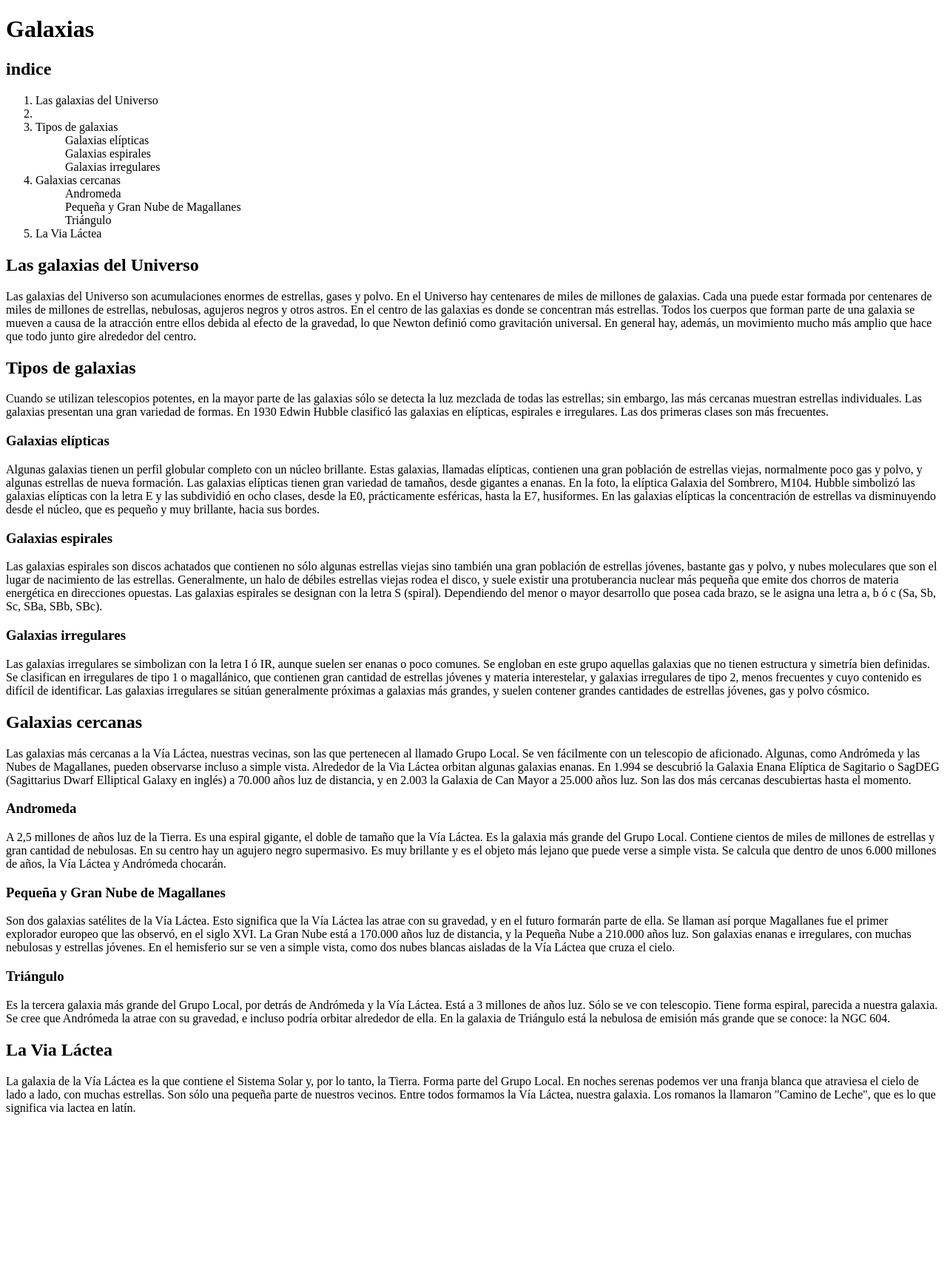
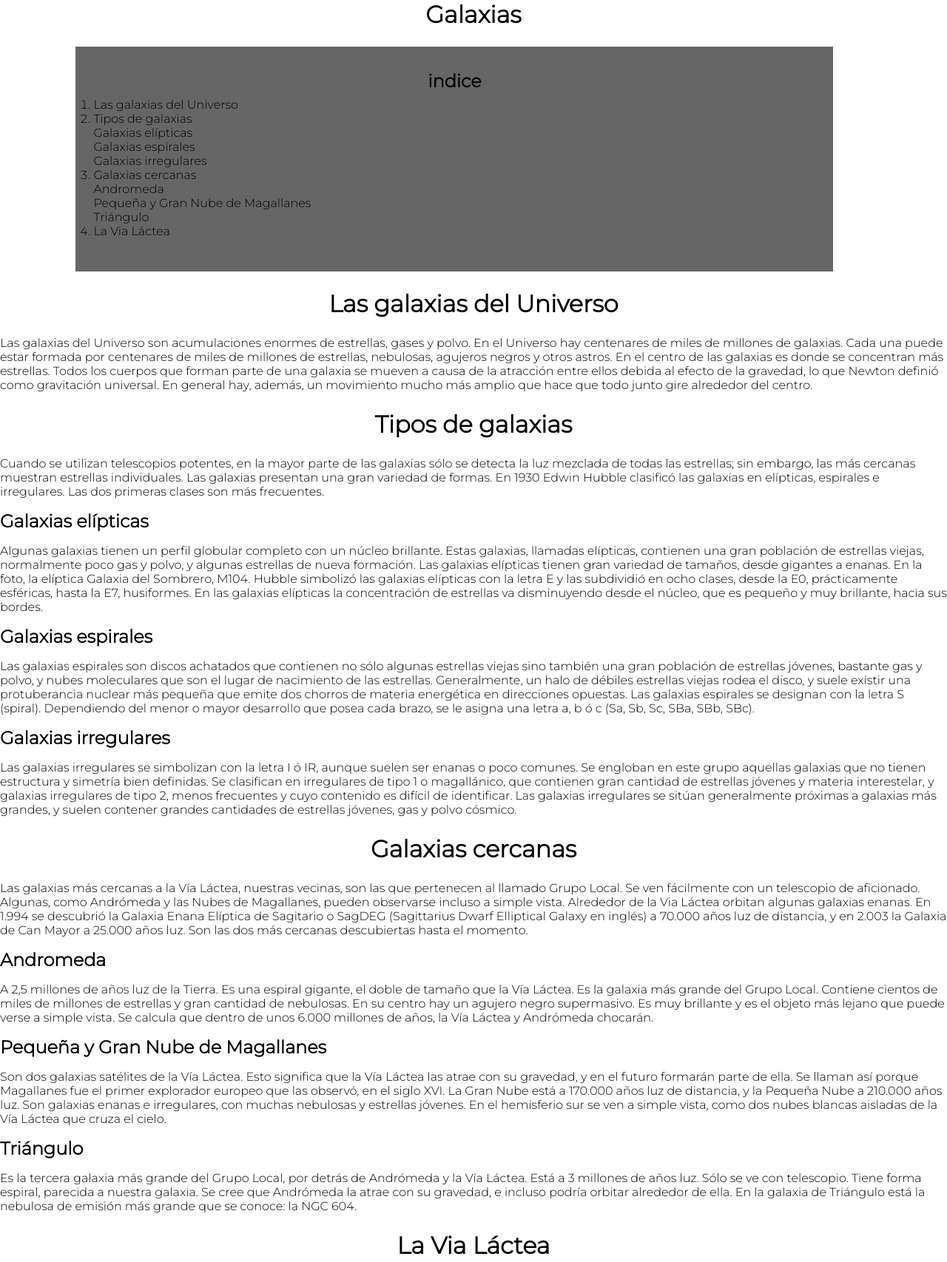
Before and after one commit to CesarMatiasRomero/Cosmos, a plain HTML site: page galaxias.html in a window 1280 px wide. Shown: the top 1706 px of the page at 74% size. Before the commit the page ends 1523 px from the top, so only its background shows below. Drawn offline with Linux system fonts and the light colour scheme.

Commit message:
Se agrego pages.css

```diff
--- a/galaxias.html
+++ b/galaxias.html
@@ -4,15 +4,19 @@
     <meta charset="UTF-8">
     <meta http-equiv="X-UA-Compatible" content="IE=edge">
     <meta name="viewport" content="width=device-width, initial-scale=1.0">
-    <title>Galaxia</title>
+    <link rel="preconnect" href="https://fonts.googleapis.com">
+    <link rel="preconnect" href="https://fonts.gstatic.com" crossorigin>
+    <link href="https://fonts.googleapis.com/css2?family=Montserrat:wght@300&display=swap" rel="stylesheet">
+    <link rel="stylesheet" href="./pages.css">
+    <title>Galaxias</title>
 </head>
 <body>
 
     <h1>Galaxias</h1>
-    <div id="indice">
+    <div id="indice_galaxias">
         <h2>indice</h2>
         <ol>
-            <li>Las galaxias del Universo<li>
+            <li>Las galaxias del Universo</li>
             <li>Tipos de galaxias</li>
             <ul>Galaxias elípticas</ul>
             <ul>Galaxias espirales</ul>
@@ -26,7 +30,7 @@
         </ol>
     </div>
 
-    <h2>Las galaxias del Universo</h2>
+    <h3 class="title">Las galaxias del Universo</h3>
     <p>
         Las galaxias del Universo son acumulaciones enormes de estrellas, gases y polvo.
         En el Universo hay centenares de miles de millones de galaxias. Cada una puede estar formada por centenares de miles de millones de estrellas, nebulosas, agujeros negros y otros astros.
@@ -35,13 +39,13 @@
 
     </p>
 
-    <h2>Tipos de galaxias</h2>
+    <h3 class="title">Tipos de galaxias</h3>
     <p>
         Cuando se utilizan telescopios potentes, en la mayor parte de las galaxias sólo se detecta la luz mezclada de todas las estrellas; sin embargo, las más cercanas muestran estrellas individuales.
         Las galaxias presentan una gran variedad de formas. En 1930 Edwin Hubble clasificó las galaxias en elípticas, espirales e irregulares. Las dos primeras clases son más frecuentes.
     </p>
 
-    <h3>Galaxias elípticas</h3>
+    <h4 class="subtitle">Galaxias elípticas</h4>
     <p>
         Algunas galaxias tienen un perfil globular completo con un núcleo brillante.
         Estas galaxias, llamadas elípticas, contienen una gran población de estrellas viejas, normalmente poco gas y polvo, y algunas estrellas de nueva formación. Las galaxias elípticas tienen gran variedad de tamaños, desde gigantes a enanas. En la foto, la elíptica Galaxia del Sombrero, M104.
@@ -49,7 +53,7 @@
 
     </p>
 
-    <h3>Galaxias espirales</h3>
+    <h4 class="subtitle">Galaxias espirales</h4>
     <p>
         Las galaxias espirales son discos achatados que contienen no sólo algunas estrellas viejas sino también una gran población de estrellas jóvenes, bastante gas y polvo, y nubes moleculares que son el lugar de nacimiento de las estrellas.
         Generalmente, un halo de débiles estrellas viejas rodea el disco, y suele existir una protuberancia nuclear más pequeña que emite dos chorros de materia energética en direcciones opuestas.
@@ -57,7 +61,7 @@
 
     </p>
 
-    <h3>Galaxias irregulares</h3>
+    <h4 class="subtitle">Galaxias irregulares</h4>
     <p>
         Las galaxias irregulares se simbolizan con la letra I ó IR, aunque suelen ser enanas o poco comunes. Se engloban en este grupo aquellas galaxias que no tienen estructura y simetría bien definidas.
         Se clasifican en irregulares de tipo 1 o magallánico, que contienen gran cantidad de estrellas jóvenes y materia interestelar, y galaxias irregulares de tipo 2, menos frecuentes y cuyo contenido es difícil de identificar.
@@ -65,29 +69,29 @@
 
     </p>
 
-    <h2>Galaxias cercanas</h2>
+    <h3 class="title">Galaxias cercanas</h3>
     <p>
         Las galaxias más cercanas a la Vía Láctea, nuestras vecinas, son las que pertenecen al llamado Grupo Local.
         Se ven fácilmente con un telescopio de aficionado. Algunas, como Andrómeda y las Nubes de Magallanes, pueden observarse incluso a simple vista.
         Alrededor de la Via Láctea orbitan algunas galaxias enanas. En 1.994 se descubrió la Galaxia Enana Elíptica de Sagitario o SagDEG (Sagittarius Dwarf Elliptical Galaxy en inglés) a 70.000 años luz de distancia, y en 2.003 la Galaxia de Can Mayor a 25.000 años luz. Son las dos más cercanas descubiertas hasta el momento.
     </p>
 
-    <h3>Andromeda</h3>
+    <h4 class="subtitle">Andromeda</h4>
     <p>
         A 2,5 millones de años luz de la Tierra. Es una espiral gigante, el doble de tamaño que la Vía Láctea. Es la galaxia más grande del Grupo Local. Contiene cientos de miles de millones de estrellas y gran cantidad de nebulosas. En su centro hay un agujero negro supermasivo. Es muy brillante y es el objeto más lejano que puede verse a simple vista. Se calcula que dentro de unos 6.000 millones de años, la Vía Láctea y Andrómeda chocarán.
     </p>
 
-    <h3>Pequeña y Gran Nube de Magallanes</h3>
+    <h4 class="subtitle">Pequeña y Gran Nube de Magallanes</h4>
     <p>
         Son dos galaxias satélites de la Vía Láctea. Esto significa que la Vía Láctea las atrae con su gravedad, y en el futuro formarán parte de ella. Se llaman así porque Magallanes fue el primer explorador europeo que las observó, en el siglo XVI. La Gran Nube está a 170.000 años luz de distancia, y la Pequeña Nube a 210.000 años luz. Son galaxias enanas e irregulares, con muchas nebulosas y estrellas jóvenes. En el hemisferio sur se ven a simple vista, como dos nubes blancas aisladas de la Vía Láctea que cruza el cielo.
     </p>
 
-    <h3>Triángulo</h3>
+    <h4 class="subtitle">Triángulo</h4>
     <p>
         Es la tercera galaxia más grande del Grupo Local, por detrás de Andrómeda y la Vía Láctea. Está a 3 millones de años luz. Sólo se ve con telescopio. Tiene forma espiral, parecida a nuestra galaxia. Se cree que Andrómeda la atrae con su gravedad, e incluso podría orbitar alrededor de ella. En la galaxia de Triángulo está la nebulosa de emisión más grande que se conoce: la NGC 604.
     </p>
 
-    <h2>La Via Láctea</h2>
+    <h3 class="title">La Via Láctea</h3>
     <p>
         La galaxia de la Vía Láctea es la que contiene el Sistema Solar y, por lo tanto, la Tierra. Forma parte del Grupo Local.
         En noches serenas podemos ver una franja blanca que atraviesa el cielo de lado a lado, con muchas estrellas.
--- a/login.css
+++ b/login.css
@@ -1,3 +1,7 @@
+body{
+    font-family: 'Montserrat', sans-serif;
+}
+
 #login-box {
     border-radius: 20px;
     width: 60%;
--- a/main.css
+++ b/main.css
@@ -8,6 +8,8 @@ body{
     background-image: url(./Assets/Background.jpg);
     background-size: auto;
     background-repeat: no-repeat;
+    font-family: 'Montserrat', sans-serif;
+
 }
 
 
@@ -76,6 +78,8 @@ a{
 } */
 
 
+
+
 #nebulosas{
     width: 100vw;
     display: flex;
--- /dev/null
+++ b/pages.css
@@ -0,0 +1,53 @@
+*{
+    padding: 0;
+    margin: 0;
+    box-sizing: border-box;
+}
+
+body{
+    font-family: 'Montserrat', sans-serif;
+}
+
+.container{
+    padding: 2vh;
+    text-align: justify;
+}
+
+#indice_nebulosas{
+    width: 80vw;
+    height: 28vh;
+    justify-content: center;
+    background-color: #666;
+    margin: 3vh 8vw;
+    padding: 3vh;
+
+}
+
+#indice_galaxias{
+    width: 80vw;
+    height: 38vh;
+    justify-content: center;
+    background-color: #666;
+    margin: 3vh 8vw;
+    padding: 3vh;
+}
+
+h1{
+    text-align: center;
+}
+
+h2{
+    text-align: center;
+    margin: 1vh 0;
+}
+
+.title{
+    margin: 3vh 0;
+    font-size: 2rem;
+    text-align: center;
+}
+
+.subtitle{
+    margin: 2vh 0;
+    font-size: 1.5rem;
+}
```
Also changed, not shown: index.html (+3 -0 lines), nebulosas.html (+15 -10 lines).
